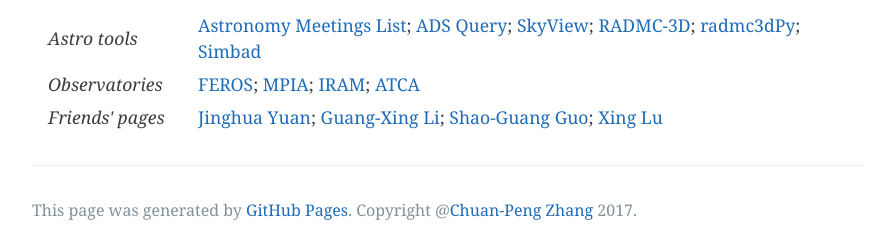
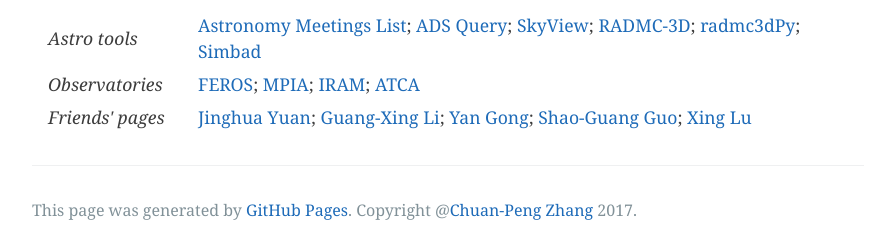
Before and after one commit to zcp521/zcp521.github.io, a Jekyll site: the page built from index.html, in a window 1280 px wide and 900 px high, scrolled down 2296 px. Shown: the part 646-897 px from the top of the window, without its empty margins (192-1084 px from the left). Built offline with Jekyll 4.4.1, drawn with Linux system fonts in a browser that asks for light colours; the list of posts is cut into pages by our own code.

Commit message:
Update index.html

```diff
--- a/index.html
+++ b/index.html
@@ -123,6 +123,7 @@
             <td style="border: 0px solid #FFFFFF; padding: 0.2rem 1rem;">
                 <a href="https://yuanjinghua.github.io/">Jinghua Yuan</a>;
                 <a href="https://gxli.github.io/personal/">Guang-Xing Li</a>;
+                <a href="https://gongyan2444.github.io/">Yan Gong</a>;
 		<a href="https://shaoguangleo.github.io/">Shao-Guang Guo</a>;
 		<a href="https://xinglunju.github.io/">Xing Lu</a></td>
     	</tr>
```
